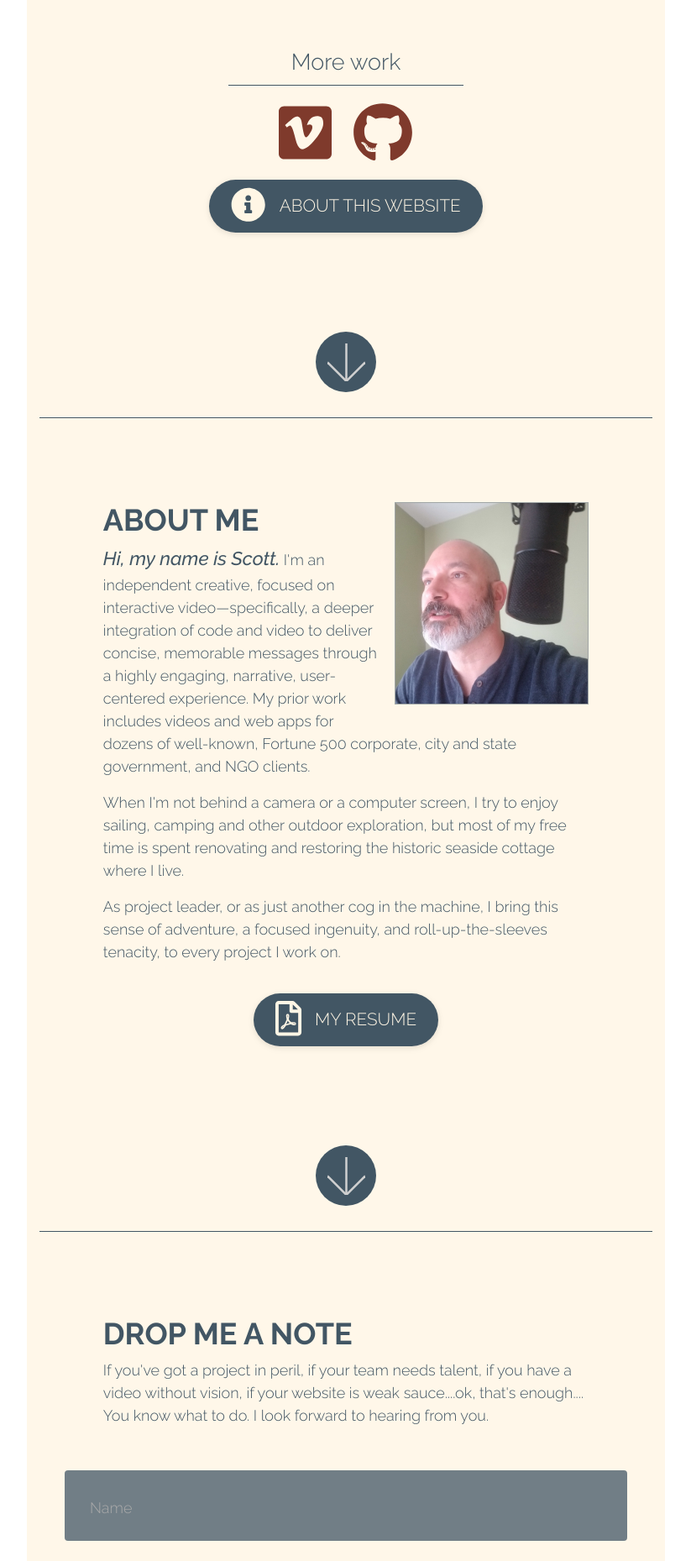
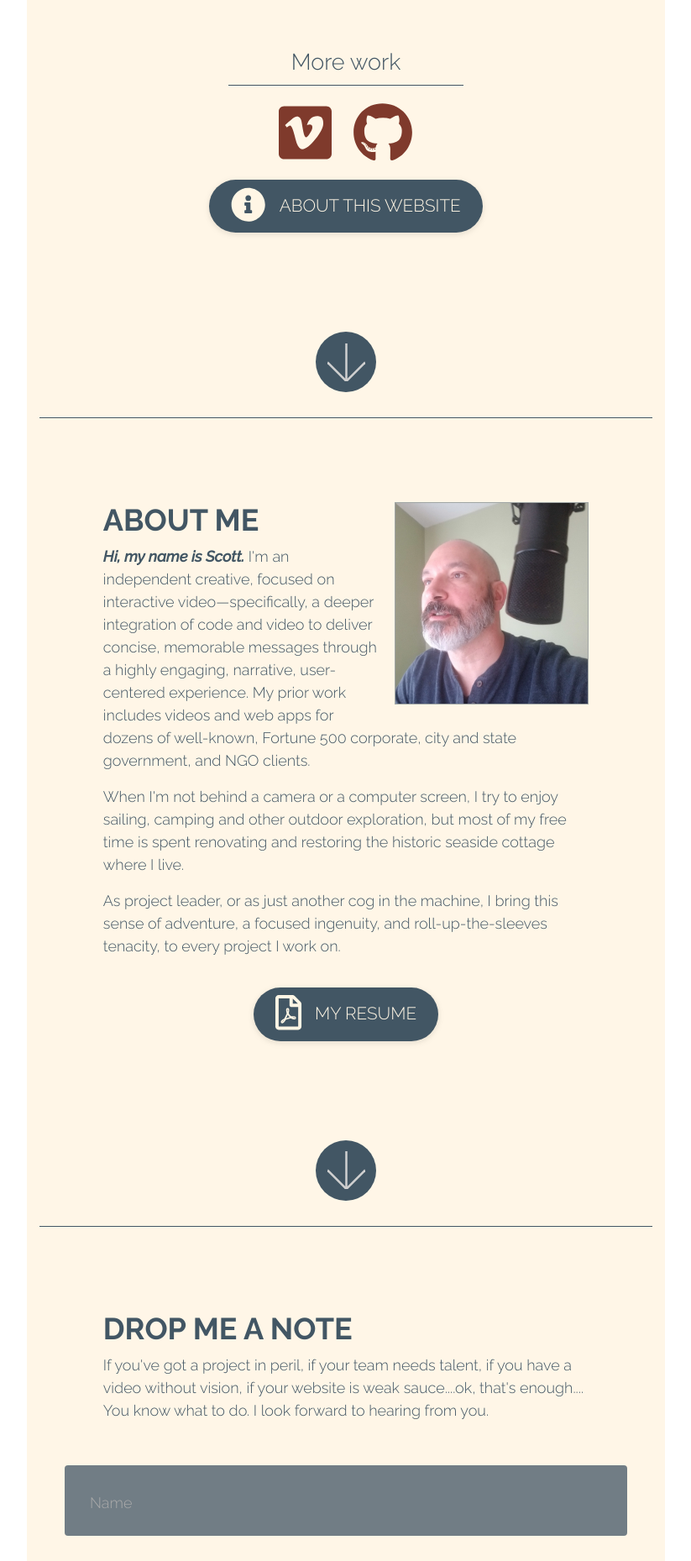
Before and after one commit to vi-vi-io/Portfolio-page, a Jekyll site: the page built from index.md, in a window 1280 px wide. Shown: the part 1765-3624 px from the top of the page at 84% size, without its empty margins (228-1051 px from the left). Built offline with Jekyll 4.4.1, drawn with Linux system fonts in a browser that asks for light colours; nearby versions of some CDN libraries.

Commit message:
layout, responsive styles

```diff
--- a/_sass/primary.scss
+++ b/_sass/primary.scss
@@ -1,14 +1,15 @@
 html {
 	body {
 		font-family: $font;
-		font-size: 14px;
+		font-size: 15px;
 		color: $color-2;
+		font-weight: 300;
 		margin: 0;
 		padding: 0;
 		position: relative;
 		scroll-behavior: smooth;
 		.content-box {
-			background-color: rgba($color-4, .85);
+			background-color: rgba($color-4, .9);
 			border-radius: 4px;
 			margin-top: -120px;
 			padding-top: 120px;
@@ -34,9 +35,7 @@
 				}
 				p span.para-intro {
 					font-style: italic;
-					font-weight: 500;
-					font-size: 1.25em;
-
+					font-weight: 700;
 				}
 				a {
 					color: $color-6;
@@ -188,6 +187,10 @@
 		font-weight: 700;
 		font-size: .85em;
 		color: $color-2;
+		span {
+			// color: $color-3;
+			font-weight: 100;
+		}
 	 }
 	 h1 {
 		font-weight: 100;
@@ -197,7 +200,7 @@
 	}
 }
 .banner-title {
-	background-color: rgba($color-4, .85);
+	background-color: rgba($color-4, .9);
 	display: inline-block;
     border-radius: 4px;
 	padding: 20px 30px;
```
